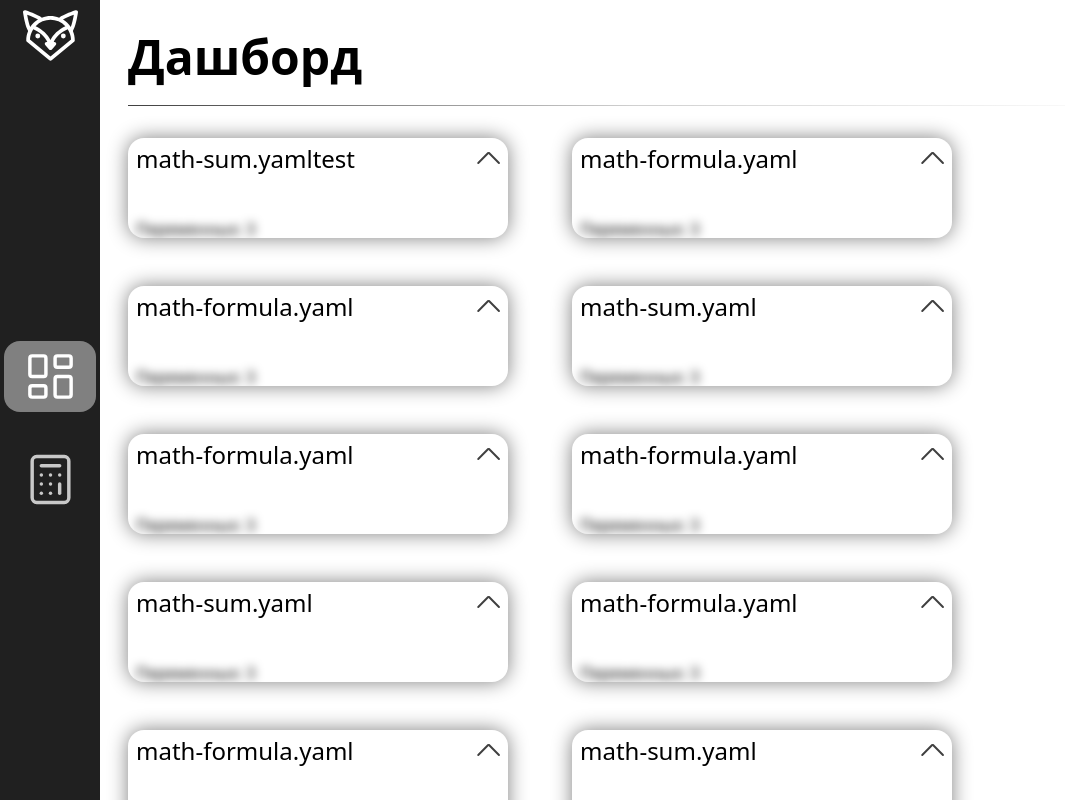
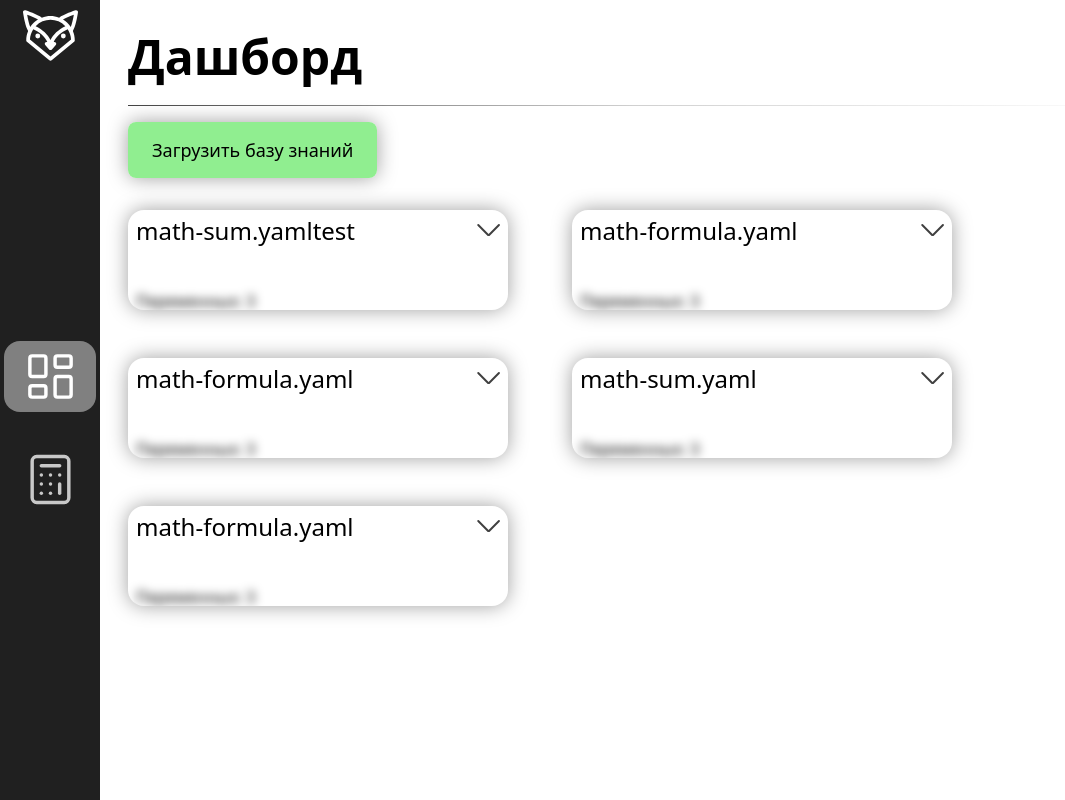
Before and after one commit to artem-kuznecov/vkrb2024-frontend, a Next.js app: page / in a window 1280 px wide. Shown: the top 800 px of the page, without its empty margins (0-1065 px from the left). Built offline with nearby package versions, Linux system fonts and the light colour scheme.

Commit message:
update layouts, add empty data component

```diff
--- /dev/null
+++ b/src/app/calculator/Calculator.module.scss
@@ -0,0 +1,3 @@
+.calculator {
+  padding: 16px;
+}
--- a/src/app/page.module.scss
+++ b/src/app/page.module.scss
@@ -1,7 +1,31 @@
 .dashboard {
   padding: 16px;
+
+  form {
+    margin-bottom: 48px;
+    &:active {
+      margin-bottom: 50px;
+      label {
+        margin-left: 4px;
+        font-size: 17px;
+      }
+    }
+
+    label {
+      padding: 16px 24px;
+      border-radius: 8px;
+
+      font-size: 18px;
+
+      background: rgb(144 238 144);
+      box-shadow: 0 0 20px rgb(160 160 160);
+
+      border: none;
+      cursor: pointer;
+    }
+  }
+
   div[data-grid] {
-    // background: lightcoral;
     display: grid;
     grid-template-columns: repeat(auto-fit, 380px);
     grid-auto-rows: max(100px, auto);
@@ -13,7 +37,7 @@
       height: 100px;
       border-radius: 16px;
       padding: 8px;
-      box-shadow: 0 0 20px rgb(128 128 128);
+      box-shadow: 0 0 20px rgb(160 160 160);
 
       position: relative;
 
@@ -55,7 +79,7 @@
             }
           }
 
-          &[data-open='true'] {
+          &[data-open='false'] {
             svg {
               &[data-left] {
                 transform: translateX(-20%) rotate(45deg);
--- a/src/app/page.tsx
+++ b/src/app/page.tsx
@@ -2,11 +2,13 @@
 
 import styles from'./page.module.scss'
 
-import { MouseEvent } from 'react'
+import { MouseEvent, ChangeEvent, useContext } from 'react'
+import { Minus } from 'lucide-react'
 import { Header } from '@/ui/header/Header'
-import { Minus } from 'lucide-react'
+import { GlobalContext } from '@/app/providers'
+import { EmptyData } from '@/ui/empty-data/EmptyData'
 
-const mockdata = [
+const mockdata: any[] = [
   {
     'uuid': '1',
     'name': 'math-sum.yamltest',
@@ -32,44 +34,46 @@ const mockdata = [
     'name': 'math-formula.yaml',
     'username': 'username3'
   },
-  {
-    'uuid': '6',
-    'name': 'math-formula.yaml',
-    'username': 'username3'
-  },
-  {
-    'uuid': '7',
-    'name': 'math-sum.yaml',
-    'username': 'username3'
-  },
-  {
-    'uuid': '8',
-    'name': 'math-formula.yaml',
-    'username': 'username3'
-  },
-  {
-    'uuid': 'e9',
-    'name': 'math-formula.yaml',
-    'username': 'username3'
-  },
-  {
-    'uuid': '10',
-    'name': 'math-sum.yaml',
-    'username': 'username3'
-  },
-  {
-    'uuid': '11',
-    'name': 'math-formula.yaml',
-    'username': 'username3'
-  },
-  {
-    'uuid': '12',
-    'name': 'math-formula.yaml',
-    'username': 'username3'
-  }
+  // {
+  //   'uuid': '6',
+  //   'name': 'math-formula.yaml',
+  //   'username': 'username3'
+  // },
+  // {
+  //   'uuid': '7',
+  //   'name': 'math-sum.yaml',
+  //   'username': 'username3'
+  // },
+  // {
+  //   'uuid': '8',
+  //   'name': 'math-formula.yaml',
+  //   'username': 'username3'
+  // },
+  // {
+  //   'uuid': 'e9',
+  //   'name': 'math-formula.yaml',
+  //   'username': 'username3'
+  // },
+  // {
+  //   'uuid': '10',
+  //   'name': 'math-sum.yaml',
+  //   'username': 'username3'
+  // },
+  // {
+  //   'uuid': '11',
+  //   'name': 'math-formula.yaml',
+  //   'username': 'username3'
+  // },
+  // {
+  //   'uuid': '12',
+  //   'name': 'math-formula.yaml',
+  //   'username': 'username3'
+  // }
 ]
 
 const Dashboard = () => {
+  const { username } = useContext(GlobalContext)
+
   const handleSpanClick = (e: MouseEvent<HTMLSpanElement>) => {
     const target = e.target as HTMLSpanElement
     const contentBlock = target.closest('span[data-open]:not([data-icon])') as HTMLSpanElement
@@ -80,11 +84,23 @@ const Dashboard = () => {
     infoBlock.dataset.open = String(!openState)
   }
 
+  const filePick = async (e: ChangeEvent<HTMLInputElement>) => {
+    let formData = new FormData()
+    formData.append('file', e.target.files?.item(0) as Blob)
+    formData.append('username', username as string)
+  }
+
   return (
     <div className={styles.dashboard}>
       <Header text='Дашборд'/>
+      <form>
+        <input id='knowledgebase-input' type='file' accept='.yaml, .yml' hidden onChange={e => filePick(e)}/>
+        <label htmlFor='knowledgebase-input'>Загрузить базу знаний</label>
+      </form>
       <div data-grid>
-        {mockdata.map(byte => (
+        {
+          mockdata.length ?
+            mockdata.map(byte => (
               <span data-open={false} key={byte.uuid}>
                 <div data-header>
                   <h2>{byte.name}</h2>
@@ -102,7 +118,10 @@ const Dashboard = () => {
                   </p>
                 </div>
               </span>
-        ))}
+            ))
+            :
+            <EmptyData text='У вас пока нет загруженных баз знаний' />
+        }
       </div>
     </div>
   )
--- a/src/components/loader/Loader.module.scss
+++ b/src/components/loader/Loader.module.scss
@@ -14,7 +14,7 @@
 
   svg {
     fill: rgb(80 80 80);
-    animation: pulse 2s infinite ease-in-out;
+    // animation: pulse 2s infinite ease-in-out;
     position: absolute;
     top: 100px;
     left: 50px;
@@ -23,7 +23,7 @@
   span {
     background: linear-gradient(to right, rgb(45 45 45), rgb(200 200 200));
     position: absolute;
-    top: 20dvh;
+    bottom: 15dvh;
     right: 0;
     width: 50dvw;
     border-radius: 64px 0 0 64px;
--- /dev/null
+++ b/src/ui/empty-data/EmptyData.module.scss
@@ -0,0 +1,24 @@
+.empty_data {
+  display: flex;
+  flex-direction: column;
+  align-items: center;
+  justify-content: space-between;
+
+  position: absolute;
+  top: 30%;
+  left: 30%;
+  height: 40%;
+  width: 40%;
+
+  svg {
+    height: 90%;
+    width: 90%;
+    stroke: rgb(208 208 208);
+    stroke-width: 1;
+  }
+
+  p {
+    font-size: 24px;
+    color: rgb(192 192 192);
+  }
+}
--- /dev/null
+++ b/src/ui/empty-data/EmptyData.tsx
@@ -0,0 +1,10 @@
+import styles from'./EmptyData.module.scss'
+
+import { PackageOpen } from 'lucide-react'
+
+export const EmptyData = ({ text }: { text: string }) => (
+  <div className={styles.empty_data}>
+    <PackageOpen />
+    <p>{text}</p>
+  </div>
+)
```
Also changed, not shown: src/app/calculator/page.tsx (+10 -6 lines). Lines whose indentation alone changed are shown as unchanged.
